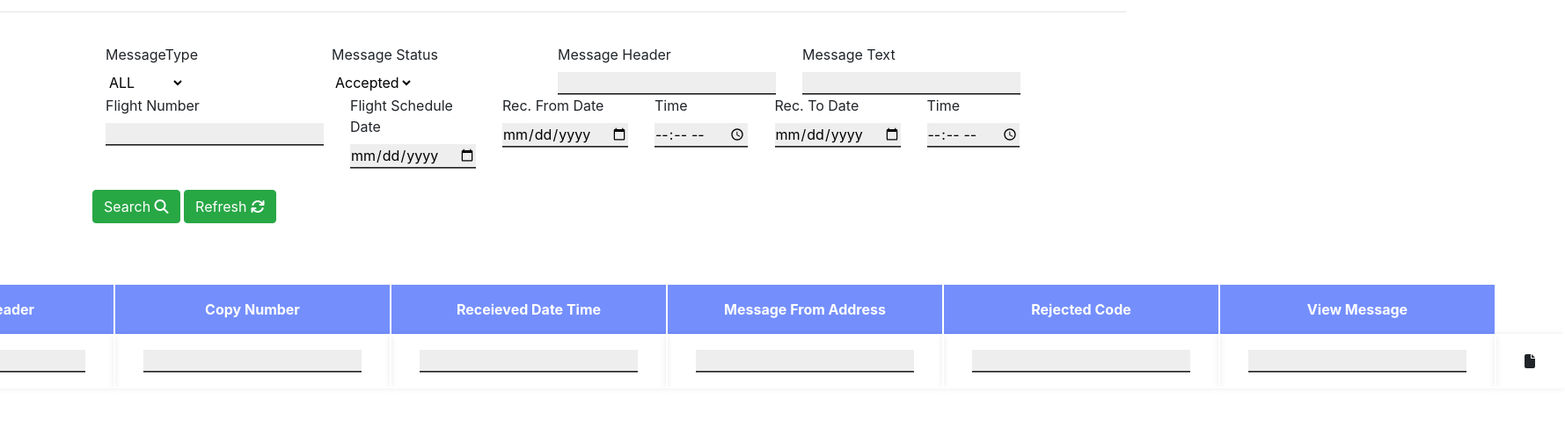
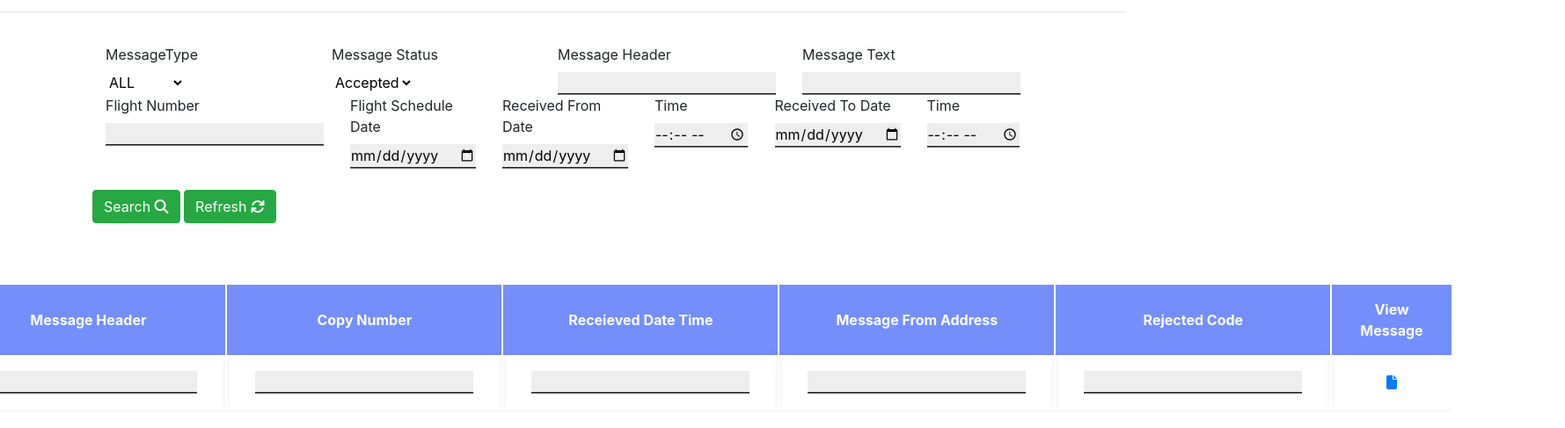
Before and after one commit to gandhamathanv/roosters, a plain HTML site: page main.html in a window 1280 px wide. Shown: the part 59-546 px from the top of the page at 88% size, 1779 px wide, since content can reach past the window. Drawn offline with nearby package versions, Linux system fonts and the light colour scheme.

Commit message:
Update main.html

```diff
--- a/main.html
+++ b/main.html
@@ -65,7 +65,7 @@
                         <input type="date" id="flightschdate" name="flightschdate"><br><br>
                       </div>
                       <div class="col">
-                        <label id="recdate">Rec. From Date</label><br>
+                        <label id="recdate">Received From Date</label><br>
                         <input type="date" id="recdate" name="recdate"><br>
                       </div>
                       <div class="col">
@@ -73,7 +73,7 @@
                         <input type="time" id="timehrs" name="timehrs"><br>
                       </div>
                       <div class="col">
-                        <label id="todate">Rec. To Date</label><br>
+                        <label id="todate">Received To Date</label><br>
                         <input type="date" id="todate" name="todate"><br>
                       </div>
                       <div class="col">
@@ -109,8 +109,7 @@
                <td><input type="" value=""></td>
                <td><input type="" value=""></td>
                <td><input type="" value=""></td>
-               <td><input></td>
-               <td><i class="fa fa-file"></i></td>
+                <td><a href="#"><i class="fa fa-file"></i></a></td>
               </tbody>
 
           </table>
```
